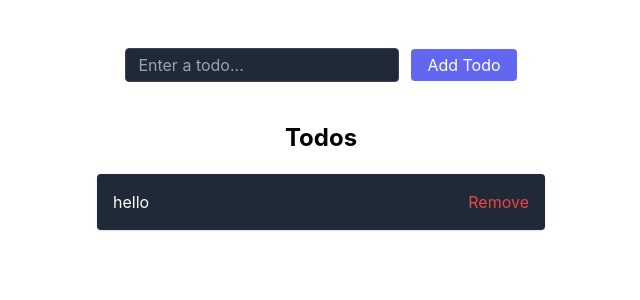
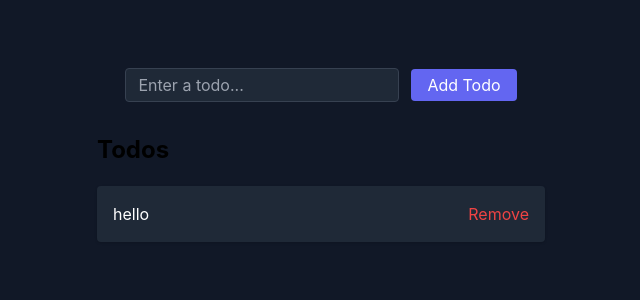
Before and after one commit to invalid04/reduxcrash, a React (Create React App) app: page / in a window 1280 px wide. Shown: the top 300 px of the page, without its empty margins (319-959 px from the left). Built offline with nearby package versions, Linux system fonts and the light colour scheme.

Commit message:
app styling

```diff
--- a/src/App.js
+++ b/src/App.js
@@ -1,13 +1,13 @@
-import './App.css';
 import AddTodo from './components/AddTodo';
 import Todos from './components/Todos';
 
-
 function App() {
   return (
-    <div className="App">
-      <AddTodo />
-      <Todos />
+    <div className="min-h-screen bg-gray-900 flex flex-col items-center justify-start p-5">
+      <div className="w-full max-w-md space-y-8">
+        <AddTodo />
+        <Todos />
+      </div>
     </div>
   );
 }
```
